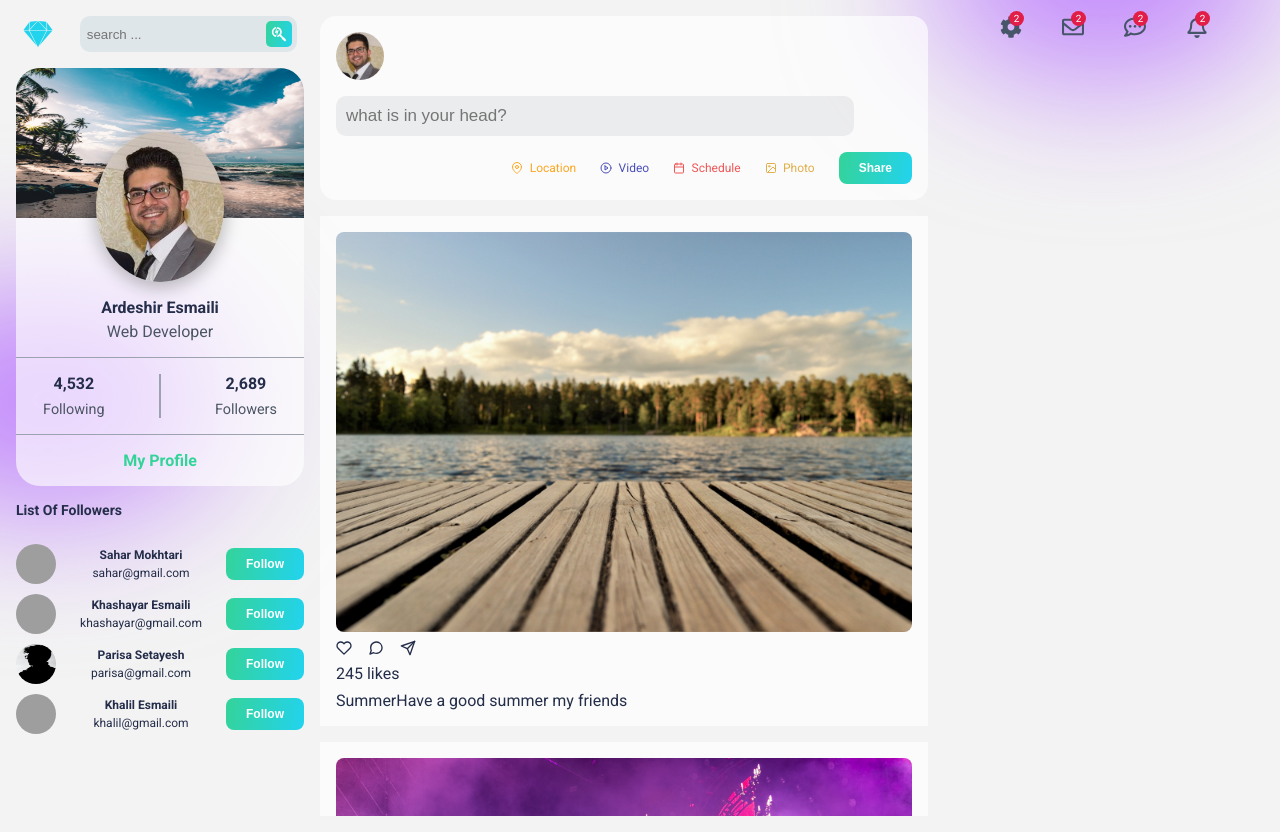
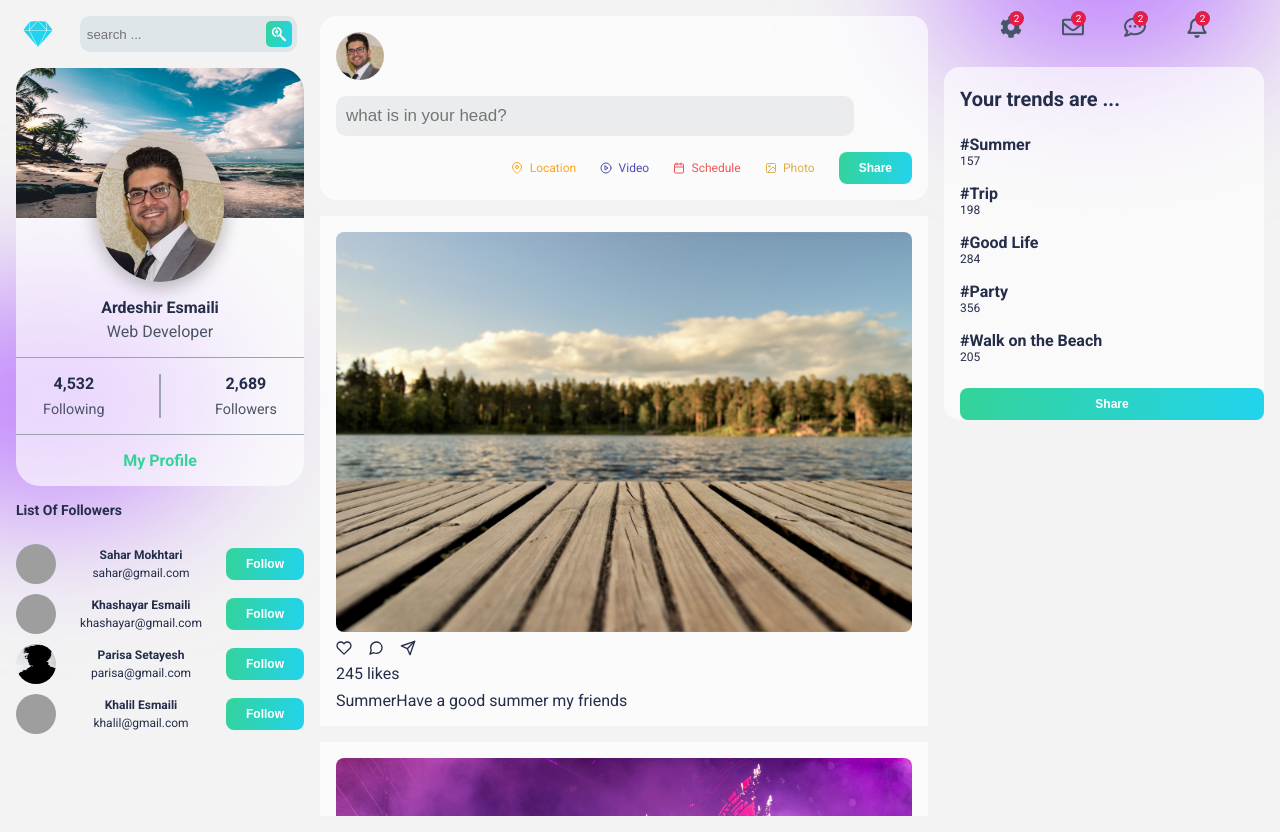
Before and after one commit to ardeshir1991/social-media-next.js, a Next.js app: page / in a window 1280 px wide. Built offline with nearby package versions, Linux system fonts and the light colour scheme; grey boxes are pictures that could not be loaded; a web font is replaced by a local one.

Commit message:
adding trend card and trend data

```diff
--- /dev/null
+++ b/assets/trendData.js
@@ -0,0 +1,22 @@
+export const trendData = [
+  {
+    name: "Summer",
+    shares: 157,
+  },
+  {
+    name: "Trip",
+    shares: 198,
+  },
+  {
+    name: "Good Life",
+    shares: 284,
+  },
+  {
+    name: "Party",
+    shares: 356,
+  },
+  {
+    name: "Walk on the Beach",
+    shares: 205,
+  },
+];
--- a/components/home/rightSide/RightSide.jsx
+++ b/components/home/rightSide/RightSide.jsx
@@ -6,6 +6,7 @@ import {
   FaRegEnvelope,
 } from "react-icons/fa";
 import styles from "./rightSide.module.css";
+import TrendCard from "./trendCard/TrendCard";
 
 const RightSide = () => {
   return (
@@ -28,6 +29,7 @@ const RightSide = () => {
           <span>2</span>
         </div>
       </div>
+      <TrendCard />
     </div>
   );
 };
--- /dev/null
+++ b/components/home/rightSide/trendCard/TrendCard.jsx
@@ -0,0 +1,23 @@
+import React from "react";
+import styles from "./trendCard.module.css";
+import { trendData } from "../../../../assets/trendData";
+import Button from "../../../button/Button";
+
+const TrendCard = () => {
+  return (
+    <div className={styles.container}>
+      <h3>Your trends are ...</h3>
+      <ul className={styles.trends}>
+        {trendData.map((trend, i) => (
+          <li key={i} className={styles.trend}>
+            <span>#{trend.name}</span>
+            <span>{trend.shares}</span>
+          </li>
+        ))}
+      </ul>
+      <Button>Share</Button>
+    </div>
+  );
+};
+
+export default TrendCard;
--- /dev/null
+++ b/components/home/rightSide/trendCard/trendCard.module.css
@@ -0,0 +1,35 @@
+.container{
+    display: flex;
+    flex-direction: column;
+    gap: 1.5rem;
+    background-color: rgba(255, 255, 255, .64);
+    border-radius: 1rem;
+    padding-left: 1rem;
+}
+
+.container h3{
+    margin-bottom: 0;
+    font-size: 20px;
+}
+
+.trends{
+    padding: 0;
+    margin: 0;
+    display: flex;
+    flex-direction: column;
+    gap: 1rem;
+}
+
+.trend{
+    list-style: none;
+    display: flex;
+    flex-direction: column;
+}
+
+.trend>span:nth-child(1){
+    font-weight: bold;
+}
+
+.trend>span:nth-child(2){
+    font-size: 12px;
+}
```
